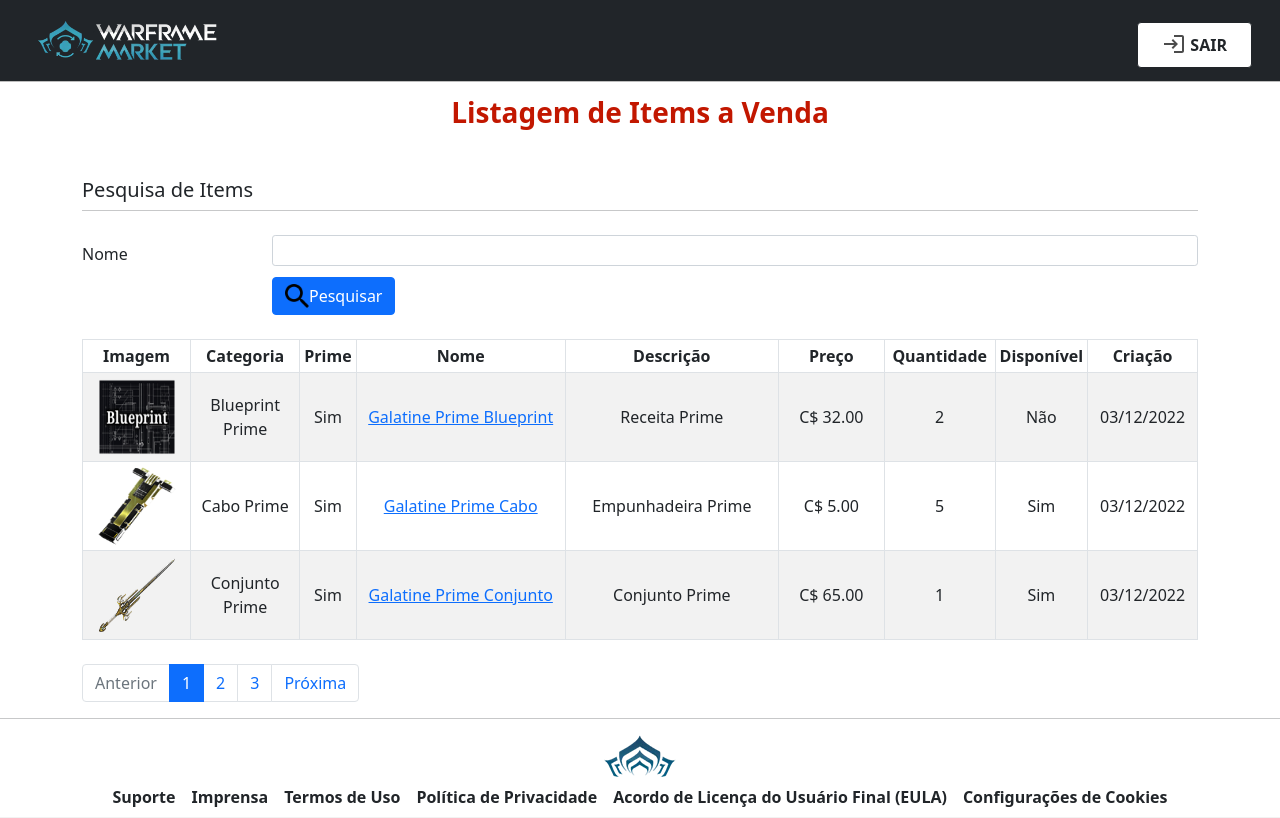
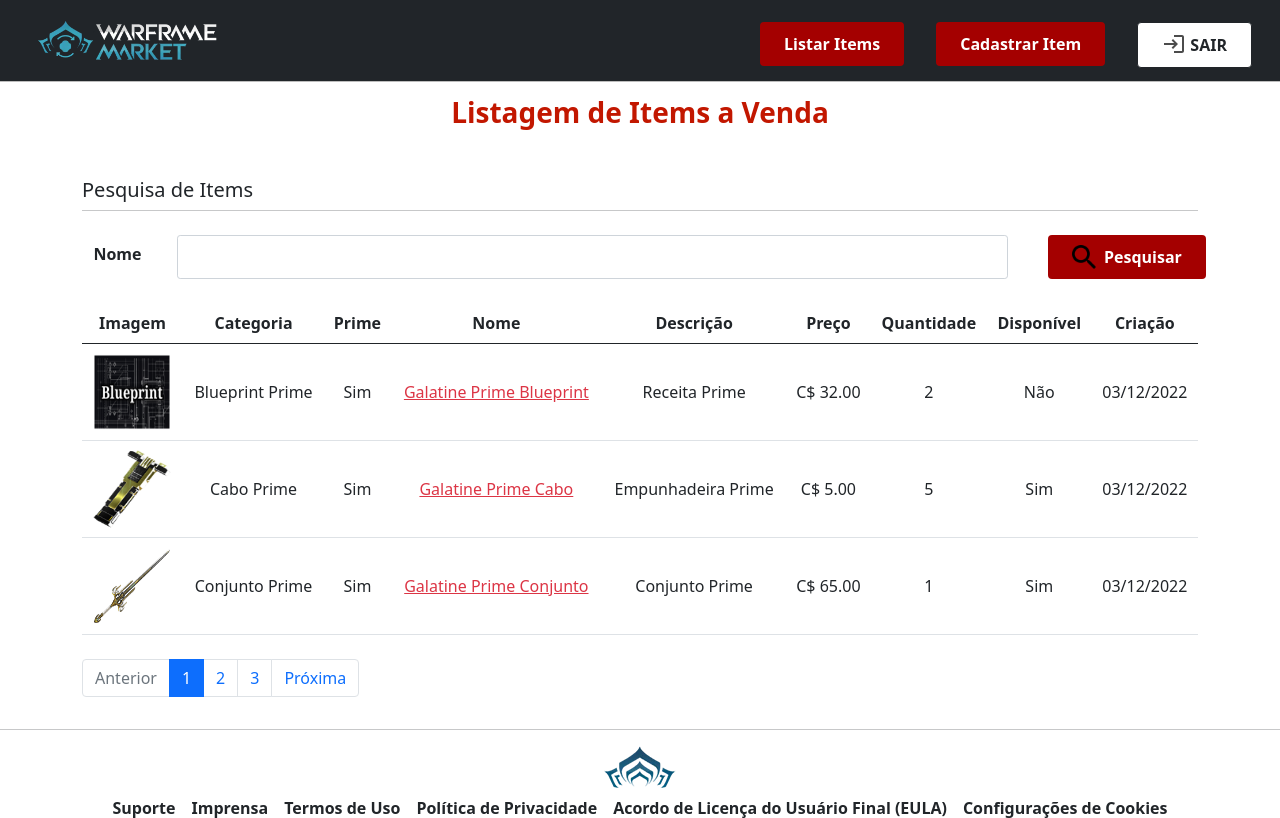
Before and after one commit to yurinogueira/Warframe-Django, a Django app: page /market/list_item/ in a window 1280 px wide. Shown: the top 818 px of the page. Run offline with Django 3.2, Linux system fonts and the light colour scheme; the visitor is signed in with stand-in values (Sample User, id 1); data comes from the database, SQL or seed files in the repository; some libraries are stand-ins or nearby versions.

Commit message:
feat: trabalho 5 feito

```diff
--- a/src/market/forms.py
+++ b/src/market/forms.py
@@ -9,6 +9,7 @@
     name = forms.CharField(
         widget=forms.TextInput(attrs={
             "class": "form-control form-control-sm",
+            "style": "height: 100%",
             "maxlength": "64",
         }),
         required=False,
--- a/src/market/templates/base_market.htm
+++ b/src/market/templates/base_market.htm
@@ -33,12 +33,20 @@
                  alt="Logo do Warframe"
                  class="d-inline-block align-text-top mb-2">
           </a>
-          <a class="navbar-toggler" type="button" data-bs-toggle="collapse" data-bs-target="#navbarSupportedContent">
+          <a class="navbar-toggler" type="button" data-bs-toggle="collapse" data-bs-target="#navbarSupportedMarket">
             <img alt="Toggle Menu Icon" src="{% static 'images/menu-icon.svg' %}">
           </a>
-          <div class="justify-content-end collapse navbar-collapse" id="navbarSupportedContent">
+          <div class="justify-content-end collapse navbar-collapse" id="navbarSupportedMarket">
             <ul class="navbar-nav">
-              <li class="nav-item text-center">
+              <li class="nav-item">
+                <a href="{% url 'market:list_item' %}"
+                   class="btn red-button header-red-button mx-3 mb-1 mb-xl-0 px-4">Listar Items</a>
+              </li>
+              <li class="nav-item">
+                <a href="{% url 'market:create_item' %}"
+                   class="btn red-button header-red-button mx-3 mb-1 mb-xl-0 px-4">Cadastrar Item</a>
+              </li>
+              <li class="nav-item">
                 <a class="btn white-button header-white-button mx-3 mb-1 mb-xl-0 px-4"
                    href="{% url 'core:logout' %}">
                   <img class="pb-1" src="{% static 'images/login-icon.svg' %}" alt="Entrar"> SAIR
--- a/src/market/templates/list_item.htm
+++ b/src/market/templates/list_item.htm
@@ -13,17 +13,15 @@
         <hr class="mt-0">
     </div>
     <form action="" method="GET" class="mb-4">
-        <div class="form-group row mb-1">
-            <label for="id_name" class="col-lg-2 col-form-label font-weight-bold">Nome</label>
-            <div class="col-lg-10">
+        <div class="row mb-1">
+            <label for="id_name" class="col-lg-1 col-2 col-form-label fw-bold align-middl text-center" style="height: 100%">Nome</label>
+            <div class="col-lg-9 col-6">
                 {{ form.name }}
             </div>
-        </div>
-        <div class="form-group row">
-            <div class="col-lg-10 offset-lg-2">
-                <button type="submit" class="btn btn-primary">
+            <div class="col-lg-2 col-4">
+                <button type="submit" class="btn red-button header-red-button mx-3 mb-1 mb-xl-0 px-4">
                     <div class="d-flex align-items-center">
-                        <img width="24" src="{% static 'images/search.png' %}" alt="Pesquisar" class="mr-2">Pesquisar
+                        <img width="24" src="{% static 'images/search.png' %}" alt="Pesquisar" class="me-2">Pesquisar
                     </div>
                 </button>
             </div>
@@ -31,8 +29,8 @@
     </form>
 </section>
 {% if items %}
-<section class="container align-items-center">
-    <table class="table table-size table-striped table-sm table-bordered table-responsive mb-4">
+<section class="container align-items-center table-responsive">
+    <table class="table mb-4">
         <thead>
             <tr>
                 <th class="text-center">Imagem</th>
@@ -49,35 +47,35 @@
         <tbody>
         {% for item in items %}
             <tr>
-                <td class="text-center align-middle table-secondary-field">
+                <td class="text-center align-middle">
                     <img src="{% static item.image.path %}"
                          class="card-img-top img-fluid table-image-size"
                          alt="{{ item.image.name }}">
                 </td>
-                <td class="text-center align-middle table-secondary-field">
+                <td class="text-center align-middle">
                     {{ item.item_type.name }}
                 </td>
-                <td class="text-center align-middle table-lower-field">
+                <td class="text-center align-middle">
                     {{ item.item_type.prime }}
                 </td>
-                <td class="text-center align-middle table-primary-field">
-                    <a class="link-primary" href="{% url 'market:get_item' item.slug %}">
+                <td class="text-center align-middle">
+                    <a class="link-danger" href="{% url 'market:get_item' item.slug %}">
                         {{ item.name }}
                     </a>
                 </td>
-                <td class="text-center align-middle table-primary-field">
+                <td class="text-center align-middle">
                     {{ item.description }}
                 </td>
-                <td class="text-center align-middle table-secondary-field">
+                <td class="text-center align-middle">
                     C$ {{ item.price }}
                 </td>
-                <td class="text-center align-middle table-secondary-field">
+                <td class="text-center align-middle">
                     {{ item.stock }}
                 </td>
-                <td class="text-center align-middle table-lower-field">
+                <td class="text-center align-middle">
                     {{ item.available }}
                 </td>
-                <td class="text-center align-middle table-secondary-field">
+                <td class="text-center align-middle">
                     {{ item.created_at | date:'d/m/Y' }}
                 </td>
             </tr>
@@ -85,7 +83,8 @@
         </tbody>
     </table>
 </section>
-<section class="container align-items-center">
+<section class="container text-center">
+    <div class="row">
         <nav aria-label="Paginator">
             {% if items.has_other_pages %}
                 <ul class="pagination">
@@ -125,6 +124,7 @@
                 </ul>
             {% endif %}
         </nav>
+    </div>
 </section>
 {% endif %}
 {% endblock %}
--- a/src/market/urls.py
+++ b/src/market/urls.py
@@ -5,6 +5,7 @@
     path("", views.index, name="index"),
     path("list_item/", views.list_item, name="list_item"),
     path("create_item/", views.create_item, name="create_item"),
+    path("delete_item/", views.delete_item, name="delete_item"),
     path("get_item/<str:slug>/", views.get_item, name="get_item"),
     path("edit_item/<str:slug>/", views.edit_item, name="edit_item"),
 ]
--- a/src/market/views.py
+++ b/src/market/views.py
@@ -40,6 +40,7 @@
 @login_required(login_url="/")
 def get_item(request, slug):
     item = get_object_or_404(SellItem, slug=slug)
+    request.session["item_slug_del"] = slug
     return render(request, "see_item.htm", {"item": item})
 
 
@@ -83,3 +84,12 @@
     request.session["item_slug"] = slug
 
     return render(request, "create_item.htm", {"form": item_form})
+
+
+@login_required(login_url="/")
+def delete_item(request):
+    item_slug = request.session.get("item_slug_del")
+    item = get_object_or_404(SellItem, slug=item_slug)
+    item.delete()
+    del request.session["item_slug_del"]
+    return redirect("market:list_item")
--- a/src/static/css/style.css
+++ b/src/static/css/style.css
@@ -1,21 +1,5 @@
 * {
     font-family: "Noto Sans", sans-serif;
-}
-
-.table-size {
-    width: 100%;
-}
-
-.table-primary-field {
-    width: 20%;
-}
-
-.table-secondary-field {
-    width: 10%;
-}
-
-.table-lower-field {
-    width: 5%;
 }
 
 .table-image-size {
```
Also changed, not shown: src/market/templates/create_item.htm (+8 -8 lines), src/market/templates/market_index.htm (+0 -8 lines), src/market/templates/see_item.htm (+16 -10 lines). Lines whose indentation alone changed are shown as unchanged.
